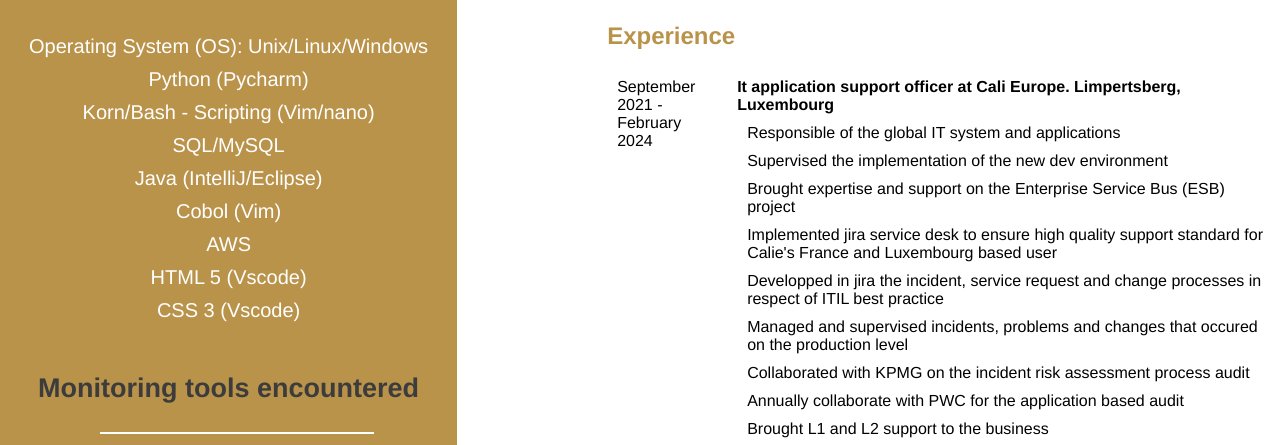
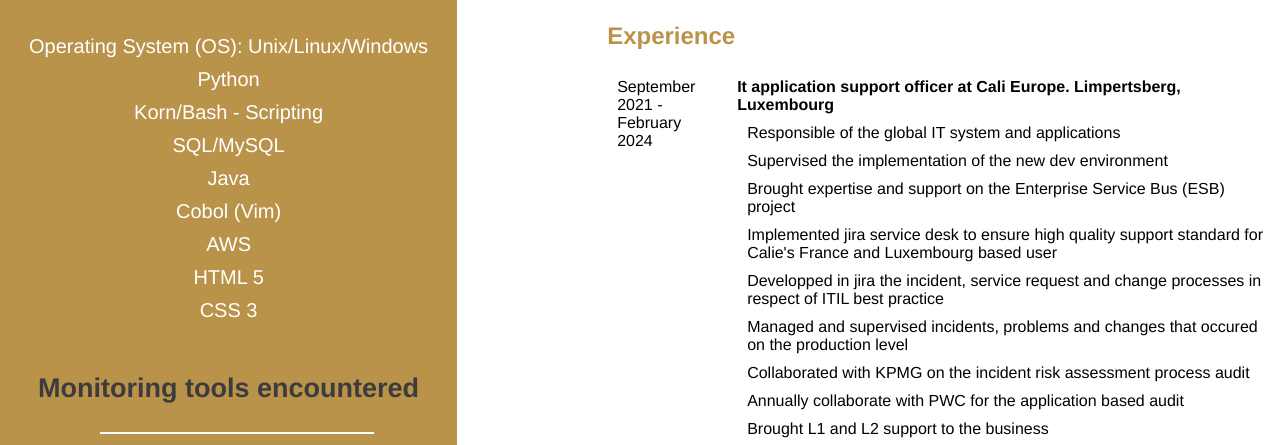
Before and after one commit to La-Z-fandy/GeneralCv, a plain HTML site: page index.html in a window 1280 px wide. Shown: the part 339-784 px from the top of the page. Drawn offline with nearby package versions, Linux system fonts and the light colour scheme.

Commit message:
Update index.html

```diff
--- a/index.html
+++ b/index.html
@@ -47,14 +47,14 @@
                 <br>
                 <ul class="Skills">
                     <li class="Skills_items">Operating System (OS): Unix/Linux/Windows</li>
-                    <li class="Skills_items">Python (Pycharm)</li>
-                    <li class="Skills_items">Korn/Bash - Scripting (Vim/nano)</li>
+                    <li class="Skills_items">Python</li>
+                    <li class="Skills_items">Korn/Bash - Scripting </li>
                     <li class="Skills_items">SQL/MySQL</li>
-                    <li class="Skills_items">Java (IntelliJ/Eclipse)</li>
+                    <li class="Skills_items">Java</li>
                     <li class="Skills_items">Cobol (Vim)</li>
                     <li class="Skills_items">AWS</li>
-                    <li class="Skills_items">HTML 5 (Vscode)</li>
-                    <li class="Skills_items">CSS 3 (Vscode)</li>
+                    <li class="Skills_items">HTML 5</li>
+                    <li class="Skills_items">CSS 3</li>
                     <br>
                 </ul>
                 <br>
```
